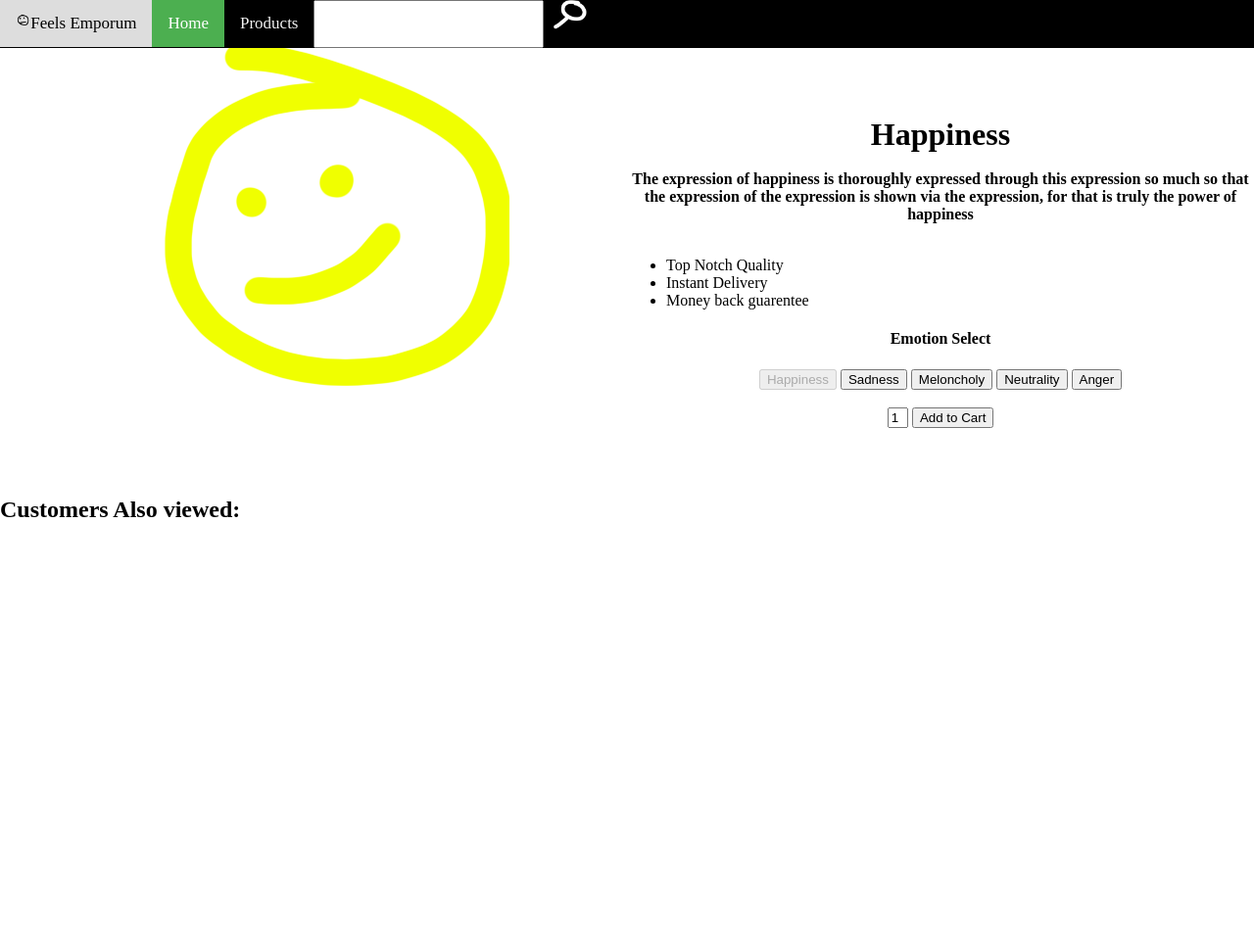
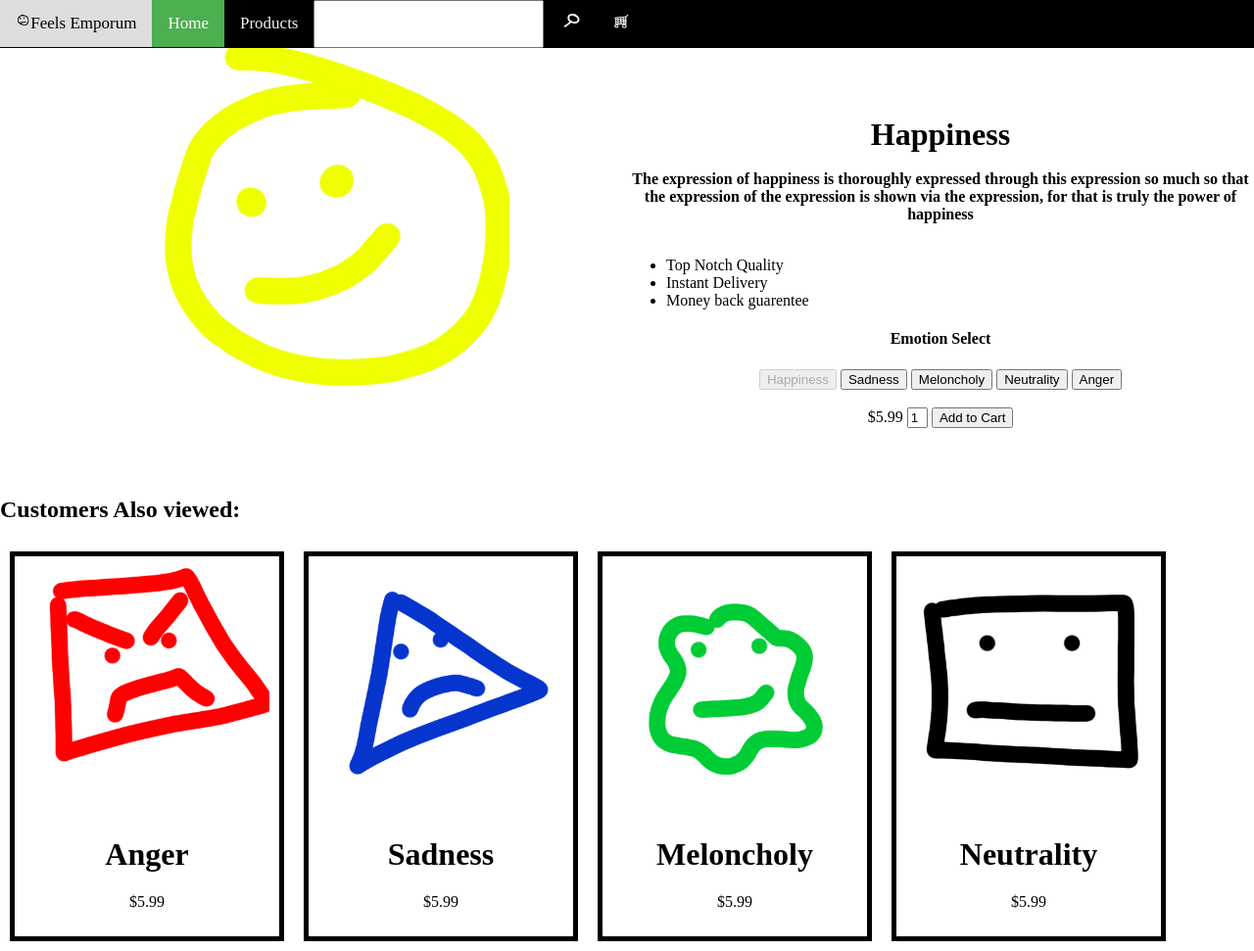
Before and after one commit to KeniMorri/Web-3020-A1, a plain HTML site: page index.html in a window 1280 px wide. Shown: the whole page at 98% size. Before the commit the page ends 800 px from the top, so only its background shows below. Drawn offline with Linux system fonts and the light colour scheme.

Commit message:
Added Cart icon and html

```diff
--- a/index.html
+++ b/index.html
@@ -14,10 +14,16 @@
           <a href="" class="active">Home</a>
           <a href="">Products</a>
           <input type="text" id="search">
-          <label for="search"><img src="img/mag.png"></label>
-          <a href="javascript:void(0);" class="icon" onclick="myFunction()">
+          <a href="" onclick="myFunction()">
+            <img src="img/mag.png">
+          </a>
+          <a href="" onclick="myFunction()">
+            <img src="img/cart.png">
+          </a>
+          <a href="" class="icon" onclick="myFunction()">
             <img src="img/ham.png">
           </a>
+
       </div>
 
       <div class="row" style="height:400px;">
@@ -51,6 +57,7 @@
             </div>
             <br/>
             <div class="rightText">
+              <span>$5.99</span>
               <input type="text" id='quantity' style="width:1em;" value="1">
               <button> Add to Cart</button>
             </div>
@@ -59,8 +66,26 @@
         </div>
       </div>
       <h2>Customers Also viewed:</h2>
-
-
+      <div class="card">
+        <img src="img/anger.png" style="width:100%">
+        <h1>Anger</h1>
+        <p> $5.99 </p>
+      </div>
+      <div class="card">
+        <img src="img/Sadness.png" style="width:100%">
+        <h1>Sadness</h1>
+        <p> $5.99 </p>
+      </div>
+      <div class="card">
+        <img src="img/Meloncholy.png" style="width:100%">
+        <h1>Meloncholy</h1>
+        <p> $5.99 </p>
+      </div>
+      <div class="card">
+        <img src="img/Neutrality.png" style="width:100%">
+        <h1>Neutrality</h1>
+        <p> $5.99 </p>
+      </div>
       <script>
         function myFunction() {
           var x = document.getElementById("myTopnav");
--- a/simple.css
+++ b/simple.css
@@ -114,3 +114,12 @@ img.left {
 .center {
     padding: 70px 0px;
   }
+
+.card {
+    max-width: 250px;
+    margin:10px;
+    text-align: center;
+    padding: 10px 10px;
+    border: 5px solid black;
+    float:left;
+}
```
Also changed, not shown: functions.js (deleted), img/cart.png (added), teammates.txt (added).
